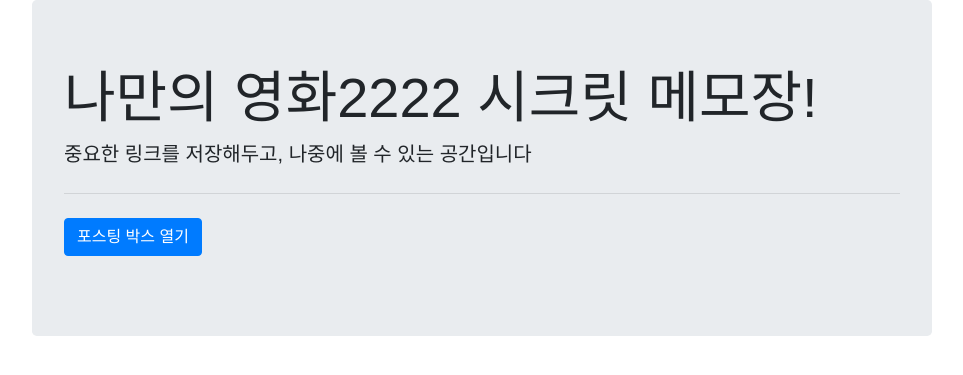
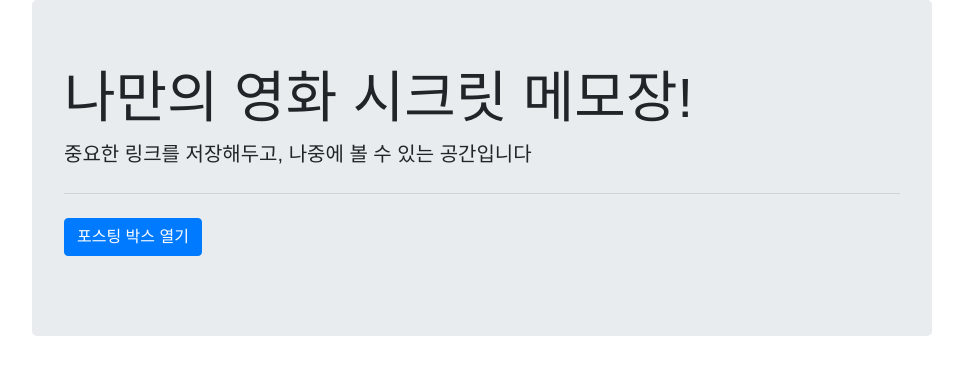
Before and after one commit to JerryKim1023/docker, a Flask app: page / in a window 1280 px wide. Shown: the top 375 px of the page, without its empty margins (158-1121 px from the left). Run offline with Flask 2, Linux system fonts and the light colour scheme; data that the repository does not hold is empty; some libraries are stand-ins or nearby versions; some web fonts are replaced.

Commit message:
제목수정

```diff
--- a/templates/index.html
+++ b/templates/index.html
@@ -112,7 +112,7 @@
     <body>
         <div class="wrap">
             <div class="jumbotron">
-                <h1 class="display-4">나만의 영화2222 시크릿 메모장!</h1>
+                <h1 class="display-4">나만의 영화 시크릿 메모장!</h1>
                 <p class="lead">중요한 링크를 저장해두고, 나중에 볼 수 있는 공간입니다</p>
                 <hr class="my-4">
                 <p class="lead">
```
